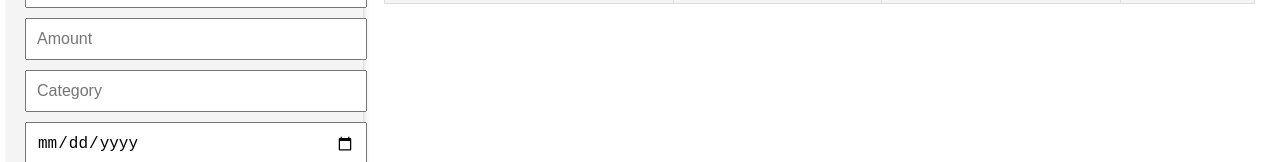
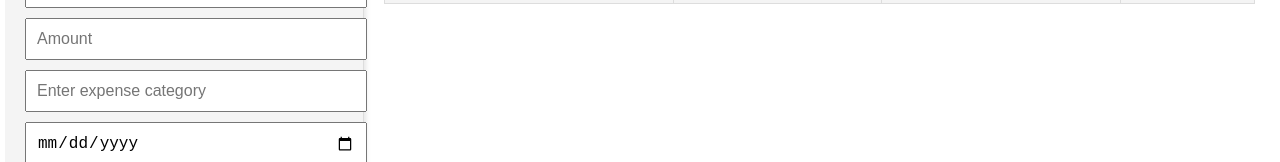
Before and after one commit to lukeembura/Code-Challenge, a React (Create React App) app: page / in a window 1280 px wide. Shown: the part 282-444 px from the top of the page. Built offline with nearby package versions, Linux system fonts and the light colour scheme.

Commit message:
updated app.js

```diff
--- a/src/components/App.js
+++ b/src/components/App.js
@@ -60,7 +60,7 @@ function App() {
             <input
               type="text"
               name="category"
-              placeholder="Category"
+              placeholder="Enter expense category"
               value={formData.category}
               onChange={handleInputChange}
               required
```
